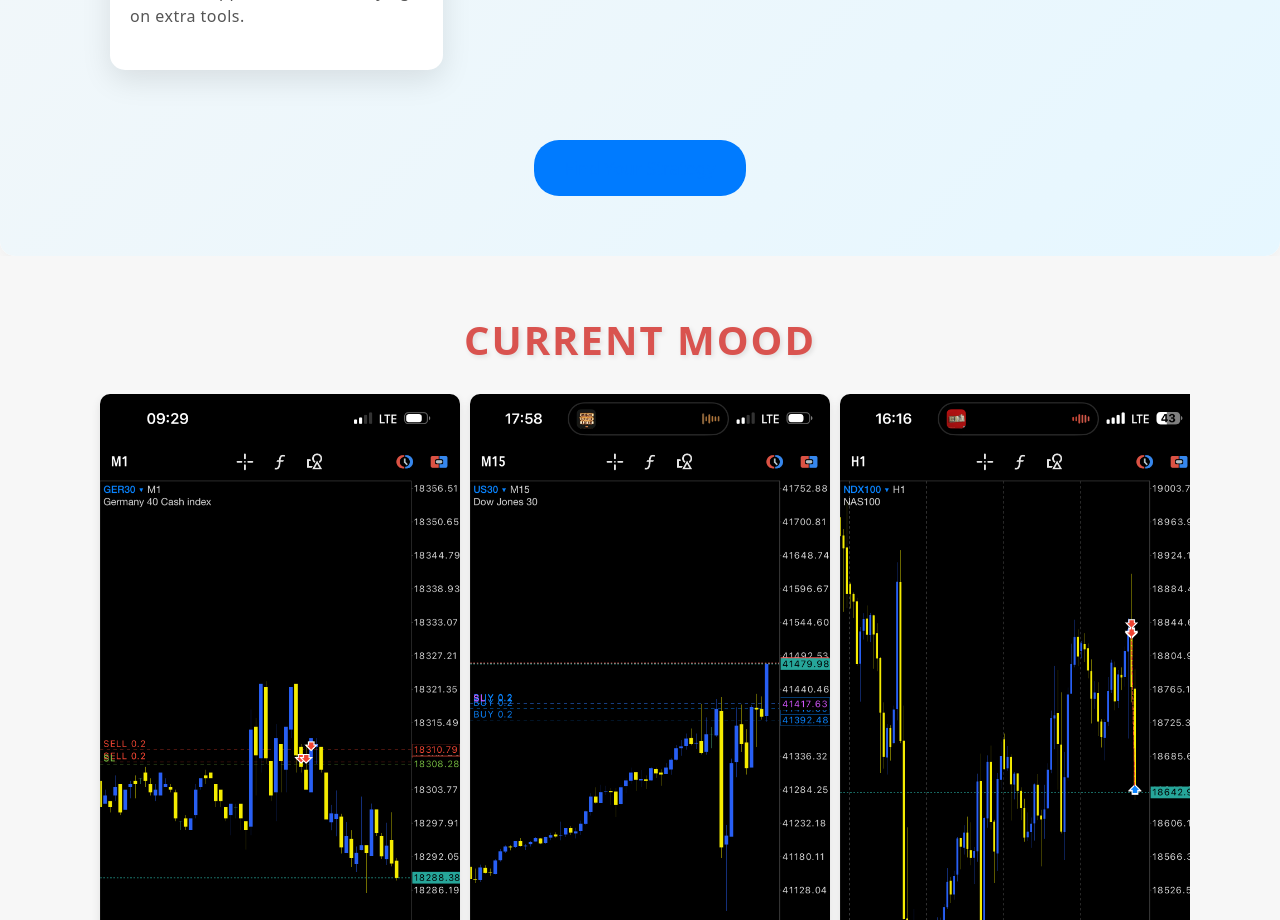
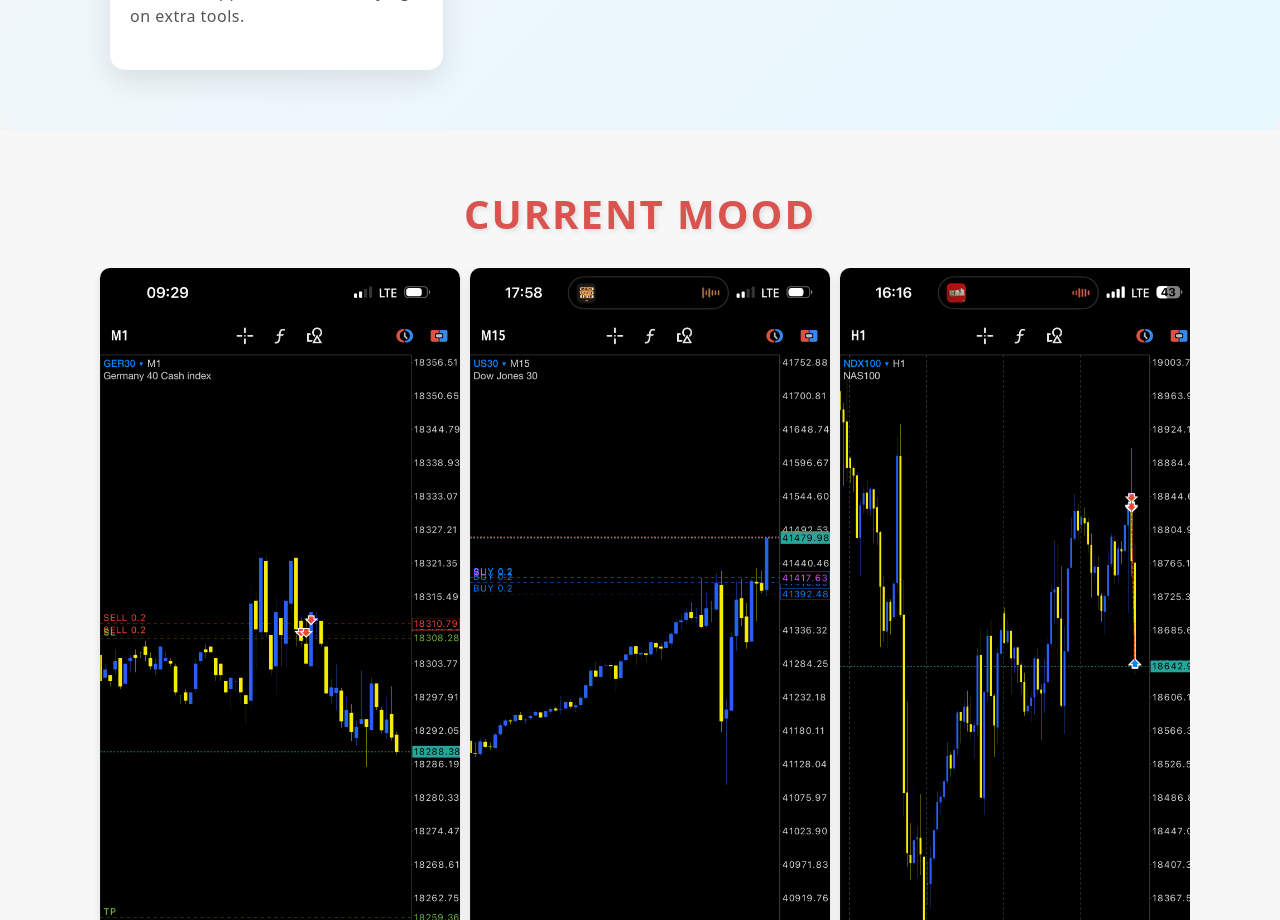
Before and after one commit to NaumM09/forexfuturecrypto, a React (Create React App) app: page / in a window 1280 px wide. Shown: the part 1680-2600 px from the top of the page. Built offline with nearby package versions, Linux system fonts and the light colour scheme; no server answers.

Commit message:
Update Strategy.js

```diff
--- a/src/components/Strategy.js
+++ b/src/components/Strategy.js
@@ -40,10 +40,6 @@ const Strategy = () => {
           <p>Price action trading eliminates reliance on indicators, focusing solely on reading the market's natural movements. A great choice for traders who prefer a pure, hands-on approach without relying on extra tools.</p>
         </div>
       </div>
-
-      <div className="cta">
-        <a href="#contact" className="cta-btn">Find Your Strategy</a>
-      </div>
     </section>
   );
 };
```
